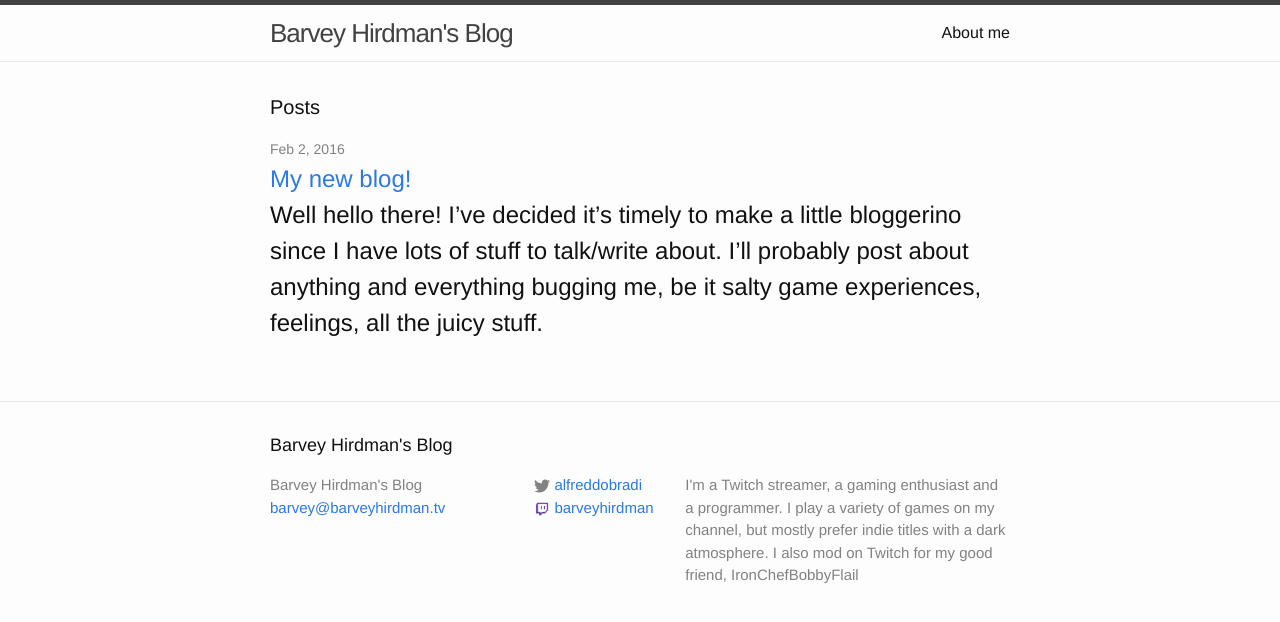
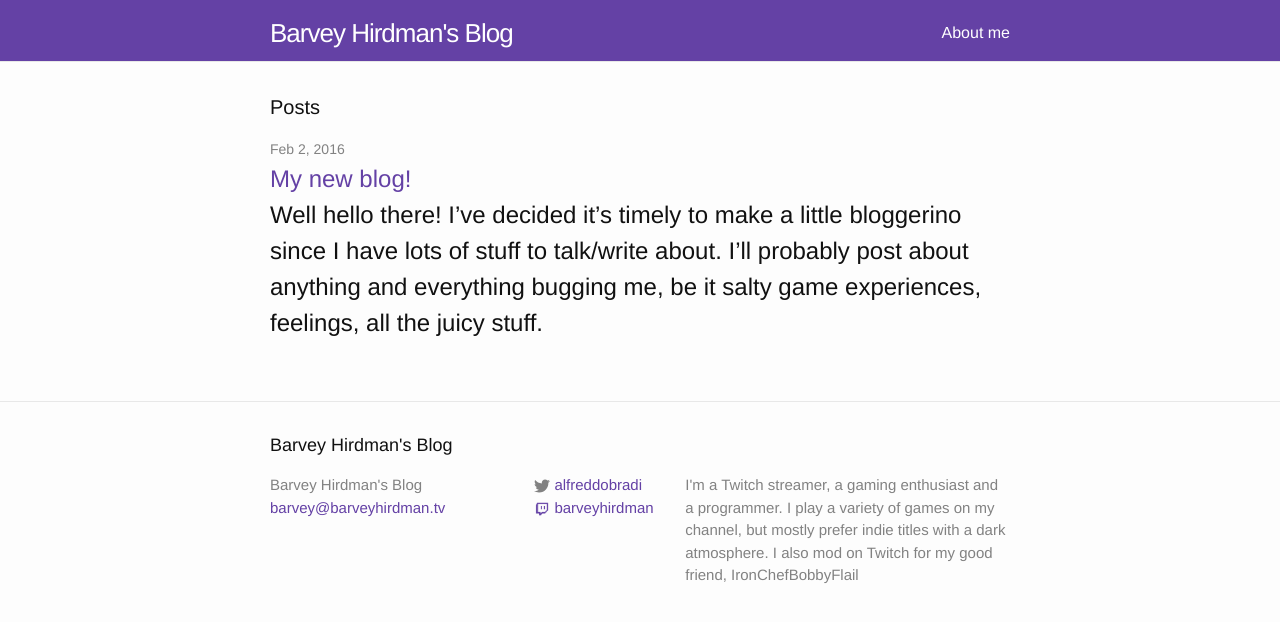
Before and after one commit to AlfredDobradi/blog.barveyhirdman.tv, a Jekyll site: the page built from index.html, in a window 1280 px wide. Shown: the top 622 px of the page. Built offline with Jekyll 4.4.1, drawn with Linux system fonts in a browser that asks for light colours; Markdown is read by kramdown in place of the engine named in the settings; comment, search, counter and statistics services are not loaded.

Commit message:
twitch purple

```diff
--- a/_sass/_base.scss
+++ b/_sass/_base.scss
@@ -95,7 +95,7 @@ a {
     text-decoration: none;
 
     &:visited {
-        color: darken($brand-color, 15%);
+        color: darken($brand-color, 10%);
     }
 
     &:hover {
--- a/_sass/_layout.scss
+++ b/_sass/_layout.scss
@@ -2,9 +2,15 @@
  * Site header
  */
 .site-header {
-    border-top: 5px solid $grey-color-dark;
     border-bottom: 1px solid $grey-color-light;
     min-height: 56px;
+    background-color: $brand-color;
+    color: white;
+    padding-top: 5px;
+
+    .wrapper a {
+      color: white;
+    }
 
     // Positioning context for the mobile navigation icon
     position: relative;
--- a/css/main.scss
+++ b/css/main.scss
@@ -16,7 +16,7 @@ $spacing-unit:     30px;
 
 $text-color:       #111;
 $background-color: #fdfdfd;
-$brand-color:      #2a7ae2;
+$brand-color:      #6441A5;
 
 $grey-color:       #828282;
 $grey-color-light: lighten($grey-color, 40%);
```
